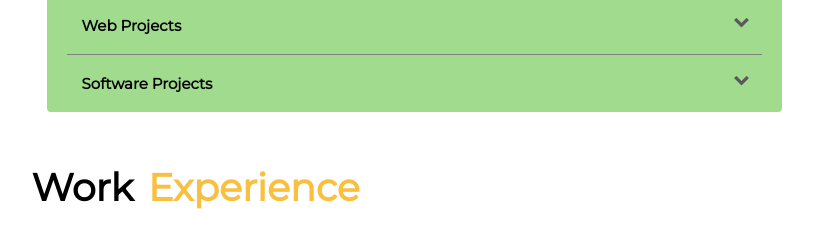
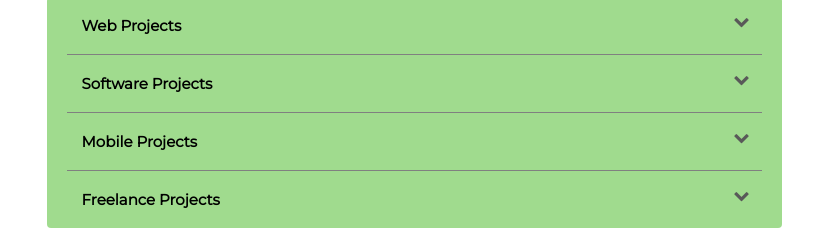
Before and after one commit to aladyintech/OfficialFolio, a plain HTML site: page index.html in a window 1280 px wide. Shown: the part 1039-1269 px from the top of the page, without its empty margins (376-1197 px from the left). Drawn offline with Linux system fonts and the light colour scheme; no server answers; a web font is replaced by a local one.

Commit message:
Update index.html

```diff
--- a/index.html
+++ b/index.html
@@ -141,7 +141,7 @@
                            <ul id="software-projects" class="submenu">
                            </ul>
                         </li>
-                       <!---Commenting this part out<li>
+                       <li>
 
                            <div class="link">
                               <p style="margin-bottom: 0px">Mobile Projects
@@ -159,7 +159,7 @@
                            </div>
                            <ul id="freelance-projects" class="submenu">
                            </ul>
-                        </li>--->
+                        </li>
                      </ul>
                   </div>
                </section>
```
